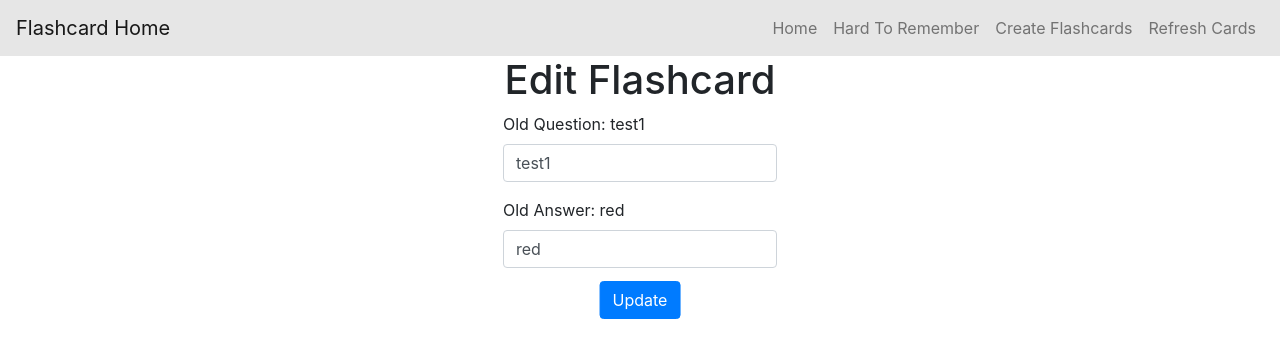
After one commit to ejinian/flashcard-app, a Django app: page /card_admin_update/1/ in a window 1280 px wide. The commit adds this page. Shown: the top 358 px of the page. Run offline with Django 3.2, Linux system fonts and the light colour scheme; a user stored in the database is signed in; data comes from the database, SQL or seed files in the repository; both versions use the stored data as it was after the commit; some libraries are stand-ins or nearby versions.

Commit message:
full crud

```diff
--- a/flash/templates/flash/base.html
+++ b/flash/templates/flash/base.html
@@ -10,6 +10,11 @@
     </head>
     <body>
         <style>
+
+            h1{
+                text-align: center;
+            }
+
             .card {
                 border: 1px solid black;
                 border-radius: 10px;
--- /dev/null
+++ b/flash/templates/flash/card_admin_update.html
@@ -0,0 +1,38 @@
+{% extends 'flash/base.html' %}
+{%block content%}
+<div class="form">
+    <form>
+        <h1>Edit Flashcard</h1>
+        <div class="form-group">
+            <label for="question">Old Question: {{flashcard.question}}</label>
+            <input type="text" class="form-control" id="question" placeholder="Enter new question" value="{{flashcard.question}}">
+        </div>
+        <div class="form-group">
+            <label for="answer">Old Answer: {{flashcard.answer}} </label>
+            <input type="text" class="form-control" id="answer" placeholder="Enter new answer" value="{{flashcard.answer}}">
+        </div>
+        <div class="container-c">
+            <div class="center mt-3">
+                <button class="btn btn-primary" onClick="update();">Update</button>
+            </div>
+        </div>
+    </form>
+    <script>
+        function update(){
+            console.log("Updating card with question: " + $('#question').val() + " and answer: " + $('#answer').val())
+            $.ajax({
+                type: "POST",
+                url: '{% url 'card-admin-update' 0 %}'.replace('0', '{{flashcard.id}}'),
+                data: {
+                    'csrfmiddlewaretoken': '{{ csrf_token }}',
+                    'question': $('#question').val(),
+                    'answer': $('#answer').val()
+                },
+                success: function () {
+                    window.location.href = '{% url 'card-admin' %}';
+                }
+            });
+        }
+    </script>
+</div><br><br>
+{%endblock%}
--- a/flash/templates/flash/hard_to_remember.html
+++ b/flash/templates/flash/hard_to_remember.html
@@ -1,6 +1,9 @@
 {% extends 'flash/base.html' %}
 {% block content %}
     {% comment %} iterate through flashcards_json {% endcomment %}
+    {% if flashcards_json|length == 0 %}
+        <h1>No flashcards here yet</h1>
+    {% endif %}
     {% for card in flashcards_json %}
         <div class="d-flex justify-content-center align-items-center mt-3">
             <div class="card d-flex justify-content-center align-items-center">
--- a/flash/urls.py
+++ b/flash/urls.py
@@ -7,6 +7,6 @@ urlpatterns = [
     path('card_admin', views.card_admin, name='card-admin'),
     path('card_admin_create', views.card_admin_create, name='card-admin-create'),
     path('card_admin_delete', views.card_admin_delete, name='card-admin-delete'),
-    path('card_admin_update', views.card_admin_update, name='card-admin-update'),
+    path('card_admin_update/<int:pk>/', views.card_admin_update, name='card-admin-update'),
     path('admin_tool', views.admin_tool, name='admin-tool'),
 ]
--- a/flash/views.py
+++ b/flash/views.py
@@ -1,4 +1,4 @@
-from django.shortcuts import render
+from django.shortcuts import render, redirect
 from .models import Flashcard
 from django.core import serializers
 from django.http import JsonResponse
@@ -89,20 +89,25 @@ def card_admin_delete(request):
         return JsonResponse({'flashcard_id': flashcard_id})
     return JsonResponse({'flashcard_id': -1})
 
-def card_admin_update(request):
+def card_admin_update(request, pk):
     # update
+    flashcard = Flashcard.objects.get(id=pk)
+    flashcards = Flashcard.objects.filter(user_id=request.user)
     if request.method == 'POST':
-        flashcard_id = request.POST['flashcard_id']
         question = request.POST['question']
         answer = request.POST['answer']
-        flashcard = Flashcard.objects.get(id=flashcard_id)
         flashcard.question = question
         flashcard.answer = answer
         flashcard.save()
-        return JsonResponse({'flashcard_id': flashcard_id})
-    return JsonResponse({'flashcard_id': -1})
+        return render(request, 'flash/card_admin.html', {'flashcards': flashcards})
+    else:
+        context = {
+            'flashcard': flashcard
+        }
+        return render(request, 'flash/card_admin_update.html', context)
 
 def admin_tool(request):
+    # tool to clear all cooldowns and hard_to_remember values
     all_flashcards = Flashcard.objects.all()
     for x in all_flashcards:
         x.time_cooldown = 0
```
Also changed, not shown: flash/templates/flash/card_admin.html (+11 -2 lines), db.sqlite3.
